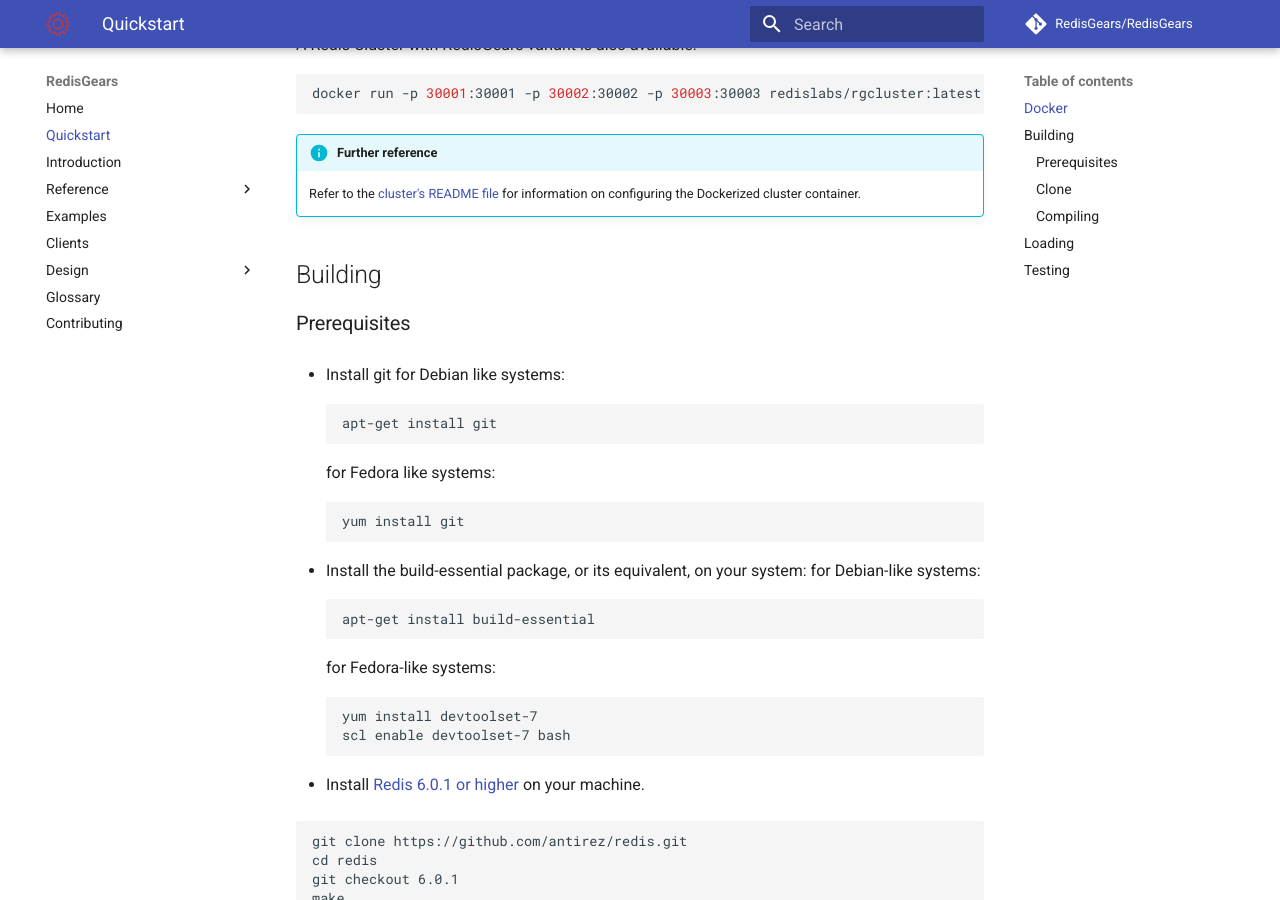
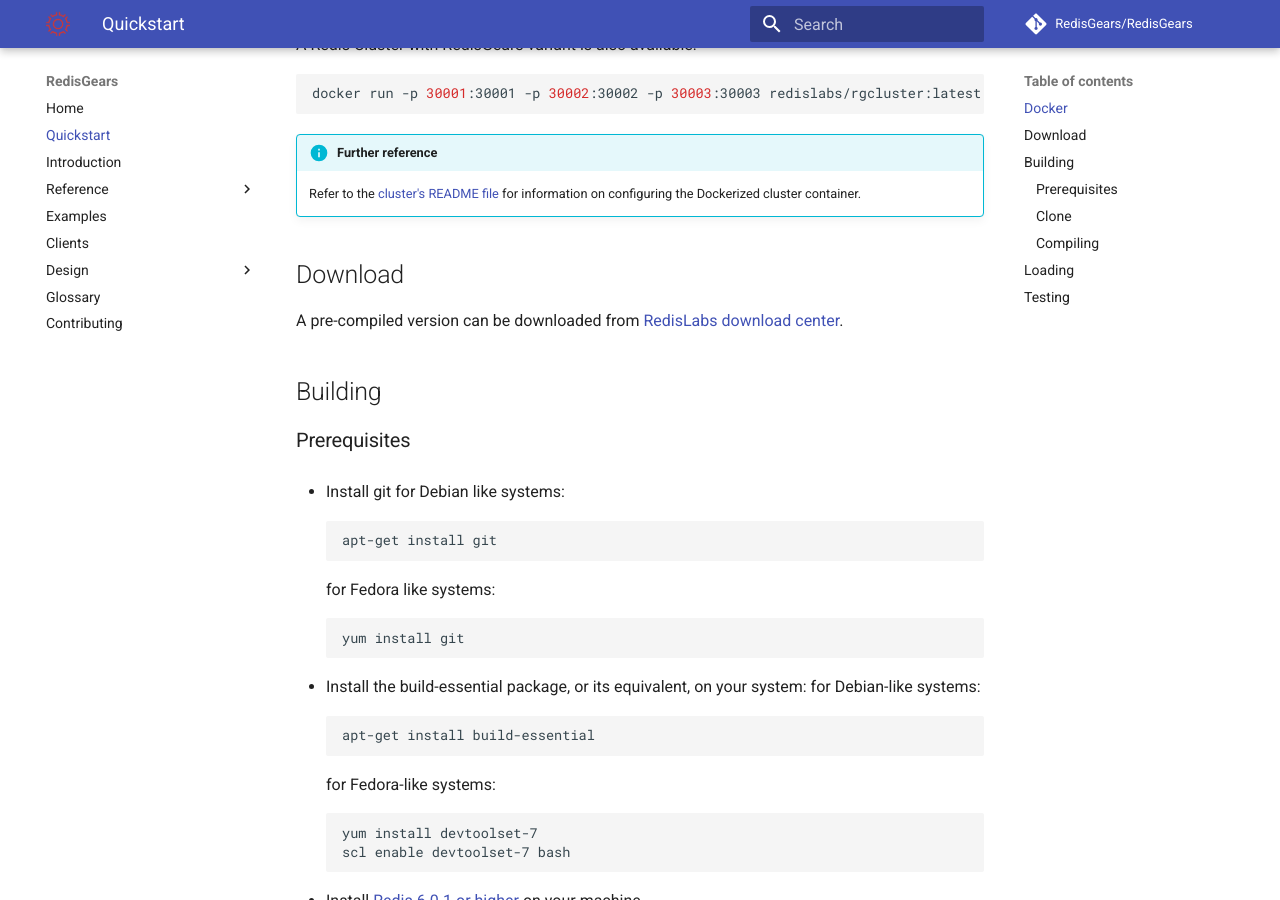
Before and after one commit to RedisGears/RedisGears, an MkDocs documentation site: the page built from docs/quickstart.md, in a window 1280 px wide and 900 px high, scrolled down 429 px. Built offline with MkDocs 1.6.1 and Material for MkDocs 9.7.7, drawn with Linux system fonts in a browser that asks for light colours; comment, search, counter and statistics services are not loaded.

Commit message:
Update quickstart.md

```diff
--- a/docs/quickstart.md
+++ b/docs/quickstart.md
@@ -18,6 +18,10 @@
 
 !!! info "Further reference"
     Refer to the [cluster's README file](https://github.com/RedisGears/RedisGears/blob/master/recipes/cluster/README.md) for information on configuring the Dockerized cluster container.
+
+## Download
+
+A pre-compiled version can be downloaded from [RedisLabs download center](https://redislabs.com/download-center/modules/).
 
 ## Building
 
```
